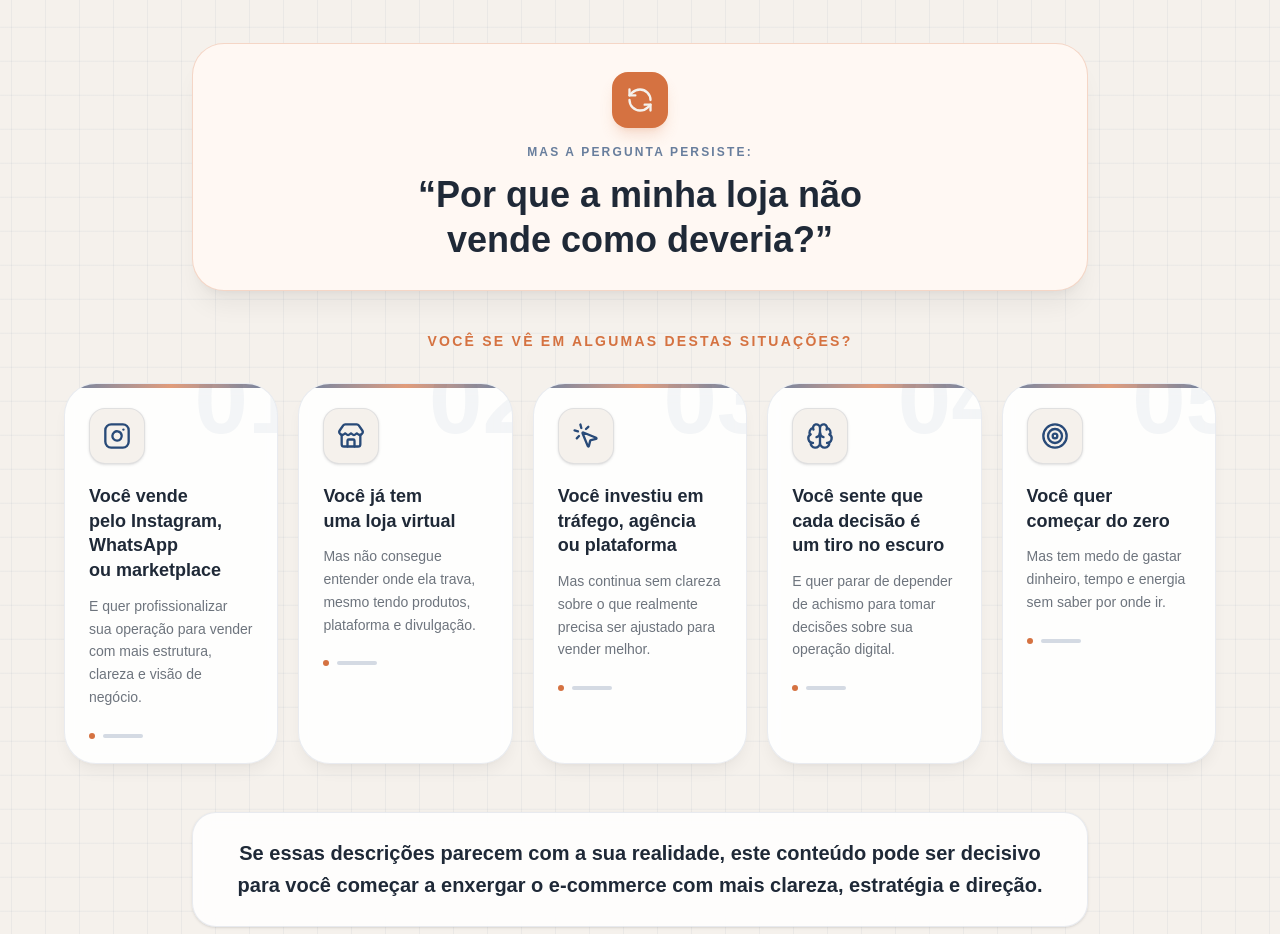
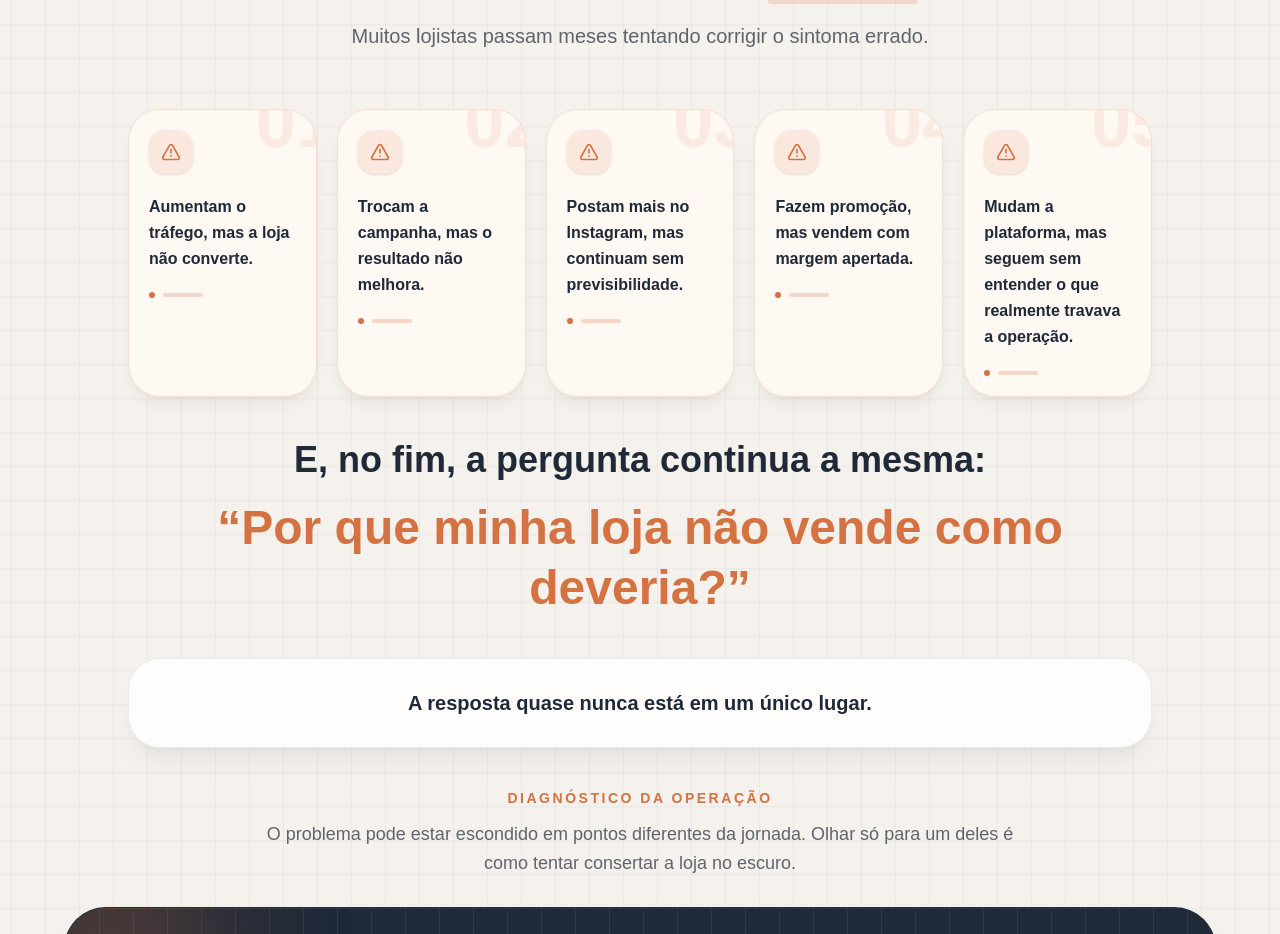
Before and after one commit to andrebastelli/bastelli-pagina-de-vendas-com-vsl, a React (Vite) app: page / in a window 1280 px wide. Shown: the part 1866-2800 px from the top of the page. Built offline with nearby package versions, Linux system fonts and the light colour scheme; no server answers; a web font is replaced by a local one.

Commit message:
feat: revamp BlocoOproblemareal component with new insights and layout changes

```diff
--- a/src/components/BlocoOproblemareal.tsx
+++ b/src/components/BlocoOproblemareal.tsx
@@ -13,52 +13,44 @@ import {
 export function BlocoOproblemareal() {
   const travas = [
     {
-      icon: BadgePercent,
-      title: 'Oferta e precificação',
-      description:
-        'Quando a oferta não comunica valor ou o preço parece desconectado da percepção do cliente, a venda trava.',
+      icon: PackageCheck,
+      title: 'Pode estar no cadastro dos produtos.',
     },
     {
-      icon: PackageCheck,
-      title: 'Produtos, fotos e descrições',
-      description:
-        'Cadastro fraco, fotos ruins e descrições incompletas reduzem confiança e dificultam a decisão de compra.',
+      icon: BadgePercent,
+      title: 'Na oferta.',
+    },
+    {
+      icon: MonitorSmartphone,
+      title: 'Nas fotos.',
     },
     {
       icon: Truck,
-      title: 'Frete e logística',
-      description:
-        'Prazos, custos e regras confusas podem fazer o cliente abandonar o carrinho antes de finalizar.',
+      title: 'No frete.',
     },
     {
       icon: MonitorSmartphone,
-      title: 'Experiência de compra',
-      description:
-        'Uma jornada confusa, lenta ou pouco intuitiva impede o cliente de avançar até o checkout.',
+      title: 'Na experiência mobile.',
+    },
+    {
+      icon: Headphones,
+      title: 'No atendimento.',
+    },
+    {
+      icon: Settings2,
+      title: 'No estoque.',
+    },
+    {
+      icon: CalendarDays,
+      title: 'Na falta de calendário comercial.',
     },
     {
       icon: BarChart3,
-      title: 'Dados e acompanhamento',
-      description:
-        'Sem acompanhar números, o lojista decide no escuro e não sabe onde realmente precisa mexer.',
+      title: 'Na ausência de metas claras.',
     },
     {
-      icon: CalendarDays,
-      title: 'Calendário e ações de venda',
-      description:
-        'Sem planejamento comercial, campanhas e oportunidades passam sem força, sem ritmo e sem consistência.',
-    },
-    {
-      icon: Headphones,
-      title: 'Atendimento',
-      description:
-        'Respostas lentas, falta de clareza e ausência de processo podem fazer uma venda escapar.',
-    },
-    {
-      icon: Settings2,
-      title: 'Rotina de operação',
-      description:
-        'Sem processo, a operação vira improviso: retrabalho, atrasos, perda de controle e decisões reativas.',
+      icon: BarChart3,
+      title: 'Ou na dificuldade de analisar os dados certos.',
     },
   ]
 
@@ -76,68 +68,151 @@ export function BlocoOproblemareal() {
           </span>
 
           <h2 className="mt-5 text-3xl font-black leading-tight text-[#1F2937] text-balance sm:text-4xl lg:text-6xl">
-            O problema quase nunca está em{' '}
+            Você tenta resolver uma parte, mas o problema pode estar em{' '}
             <span className="relative inline-block text-[#D57241]">
-              um único lugar
+              outra
               <span className="absolute -bottom-1 left-0 h-2 w-full rounded-full bg-[#D57241]/20" />
             </span>
             .
           </h2>
 
           <p className="mx-auto mt-5 max-w-3xl text-base font-medium leading-relaxed text-[#1F2937]/70 text-pretty sm:text-lg lg:text-xl">
-            Muitas lojas travam em pontos diferentes. E quando você não enxerga
-            esses gargalos, qualquer decisão vira achismo e desperdício.
+            Muitos lojistas passam meses tentando corrigir o sintoma errado.
           </p>
         </div>
 
-        {/* Frase de impacto */}
-        <div className="mx-auto mb-10 max-w-5xl overflow-hidden rounded-[2rem] border border-[#D57241]/20 bg-[#FFF8F3] p-5 text-center shadow-xl shadow-black/5 sm:p-7">
+        {/* Sintomas */}
+<div className="mx-auto mb-10 grid max-w-5xl gap-5 sm:grid-cols-2 lg:grid-cols-5">
+  {[
+    'Aumentam o tráfego, mas a loja não converte.',
+    'Trocam a campanha, mas o resultado não melhora.',
+    'Postam mais no Instagram, mas continuam sem previsibilidade.',
+    'Fazem promoção, mas vendem com margem apertada.',
+    'Mudam a plataforma, mas seguem sem entender o que realmente travava a operação.',
+  ].map((item, index) => (
+    <div
+      key={index}
+      className="group relative overflow-hidden rounded-[2rem] border border-[#D57241]/20 bg-[#FFF8F3] p-5 text-left shadow-lg shadow-black/5 transition-all duration-300 hover:-translate-y-2 hover:border-[#D57241]/40 hover:bg-white hover:shadow-2xl"
+    >
+      <div className="absolute -right-5 -top-6 text-7xl font-black leading-none text-[#D57241]/10 transition-all duration-300 group-hover:scale-110 group-hover:text-[#D57241]/15">
+        {String(index + 1).padStart(2, '0')}
+      </div>
+
+      <div className="relative mb-5 flex h-11 w-11 items-center justify-center rounded-2xl bg-[#D57241]/12 text-[#D57241] shadow-sm transition-all duration-300 group-hover:scale-110 group-hover:bg-[#D57241] group-hover:text-[#F5F1EC]">
+        <AlertTriangle className="h-5 w-5" />
+      </div>
+
+      <p className="relative text-sm font-black leading-relaxed text-[#1F2937] sm:text-base">
+        {item}
+      </p>
+
+      <div className="relative mt-5 flex items-center gap-2">
+        <span className="h-1.5 w-1.5 rounded-full bg-[#D57241]" />
+        <span className="h-1 w-10 rounded-full bg-[#D57241]/25 transition-all duration-300 group-hover:w-16 group-hover:bg-[#D57241]/60" />
+      </div>
+    </div>
+  ))}
+</div>
+
+        {/* Pergunta central */}
+        <div className="mx-auto mb-10 max-w-4xl text-center">
+          <p className="text-xl font-black leading-tight text-[#1F2937] sm:text-2xl lg:text-4xl">
+            E, no fim, a pergunta continua a mesma:
+          </p>
+
+          <p className="mt-4 text-2xl font-black leading-tight text-[#D57241] sm:text-3xl lg:text-5xl">
+            “Por que minha loja não vende como deveria?”
+          </p>
+        </div>
+
+        {/* Resposta */}
+        <div className="mx-auto mb-10 max-w-5xl overflow-hidden rounded-[2rem] border border-[#284A78]/10 bg-white/85 p-5 text-center shadow-xl shadow-black/5 backdrop-blur-sm sm:p-7">
           <p className="text-base font-bold leading-relaxed text-[#1F2937] sm:text-lg lg:text-xl">
-            Cada campanha parece mais um tiro. Cada investimento vira dor de
-            cabeça. Falta estrutura, processo, análise e estratégia — e essa
-            falta custa caro.
+            A resposta quase nunca está em um único lugar.
           </p>
         </div>
 
         {/* Cards */}
-        <div className="mx-auto grid max-w-6xl gap-5 sm:grid-cols-2 lg:grid-cols-4">
-          {travas.map((item, index) => (
-            <div
-              key={index}
-              className="group relative overflow-hidden rounded-[2rem] border border-[#284A78]/10 bg-white/90 p-6 shadow-lg shadow-black/5 backdrop-blur-sm transition-all duration-300 hover:-translate-y-2 hover:border-[#D57241]/30 hover:shadow-2xl hover:shadow-[#284A78]/10"
-            >
-              <div className="absolute inset-x-0 top-0 h-1 bg-gradient-to-r from-[#284A78] via-[#D57241] to-[#284A78] opacity-70 transition-opacity duration-300 group-hover:opacity-100" />
+<div className="mx-auto max-w-6xl">
+  <div className="mb-7 text-center">
+    <p className="text-sm font-black uppercase tracking-[0.18em] text-[#D57241]">
+      Diagnóstico da operação
+    </p>
 
-              <div className="absolute -right-6 -top-8 text-8xl font-black leading-none text-[#284A78]/5 transition-all duration-300 group-hover:scale-110 group-hover:text-[#D57241]/10">
-                0{index + 1}
-              </div>
+    <p className="mx-auto mt-3 max-w-3xl text-base font-medium leading-relaxed text-[#1F2937]/70 sm:text-lg">
+      O problema pode estar escondido em pontos diferentes da jornada. Olhar só
+      para um deles é como tentar consertar a loja no escuro.
+    </p>
+  </div>
 
-              <div className="relative mb-5 flex h-14 w-14 items-center justify-center rounded-2xl border border-[#284A78]/10 bg-[#F5F1EC] text-[#284A78] shadow-sm transition-all duration-300 group-hover:scale-110 group-hover:bg-[#284A78] group-hover:text-[#F5F1EC] group-hover:shadow-lg">
-                <item.icon className="h-7 w-7" />
-              </div>
+  <div className="relative overflow-hidden rounded-[2.6rem] border border-[#284A78]/10 bg-[#1F2937] p-4 shadow-2xl shadow-black/10 sm:p-6 lg:p-7">
+    {/* Fundo decorativo */}
+    <div className="pointer-events-none absolute inset-0 opacity-[0.08]">
+      <div className="absolute inset-0 bg-[linear-gradient(to_right,#F5F1EC_1px,transparent_1px),linear-gradient(to_bottom,#F5F1EC_1px,transparent_1px)] bg-[size:34px_34px]" />
+    </div>
 
-              <h3 className="relative text-lg font-black leading-snug text-[#1F2937] text-balance sm:text-xl">
-                {item.title}
-              </h3>
+    <div className="pointer-events-none absolute -left-20 -top-20 h-60 w-60 rounded-full bg-[#D57241]/25 blur-3xl" />
+    <div className="pointer-events-none absolute -bottom-24 -right-24 h-72 w-72 rounded-full bg-[#284A78]/35 blur-3xl" />
 
-              <p className="relative mt-3 text-sm font-medium leading-relaxed text-[#1F2937]/65">
-                {item.description}
-              </p>
+    {/* Barra superior */}
+    <div className="relative mb-6 flex flex-col gap-4 rounded-[1.8rem] border border-white/10 bg-white/[0.06] p-4 backdrop-blur-sm sm:flex-row sm:items-center sm:justify-between">
+      <div>
+        <p className="text-xs font-black uppercase tracking-[0.2em] text-[#F5F1EC]/50">
+          Análise em andamento
+        </p>
 
-              <div className="relative mt-6 flex items-center gap-2">
-                <span className="h-1.5 w-1.5 rounded-full bg-[#D57241]" />
-                <span className="h-1 w-10 rounded-full bg-[#284A78]/20 transition-all duration-300 group-hover:w-20 group-hover:bg-[#D57241]/60" />
-              </div>
+        <h3 className="mt-1 text-xl font-black text-[#F5F1EC] sm:text-2xl">
+          Onde sua loja pode estar travando?
+        </h3>
+      </div>
+
+      <div className="inline-flex items-center gap-2 rounded-full border border-[#D57241]/30 bg-[#D57241]/15 px-4 py-2 text-sm font-bold text-[#F5F1EC]">
+        <span className="h-2 w-2 rounded-full bg-[#D57241]" />
+        10 pontos críticos
+      </div>
+    </div>
+
+    <div className="relative grid gap-4 sm:grid-cols-2 lg:grid-cols-5">
+      {travas.map((item, index) => (
+        <div
+          key={index}
+          className="group relative min-h-[190px] overflow-hidden rounded-[1.8rem] border border-white/10 bg-white/[0.08] p-5 backdrop-blur-sm transition-all duration-300 hover:-translate-y-1 hover:border-[#D57241]/50 hover:bg-white/[0.13]"
+        >
+          <div className="absolute inset-x-0 top-0 h-1 bg-gradient-to-r from-[#D57241] via-[#F5F1EC]/40 to-[#284A78] opacity-70 transition-opacity duration-300 group-hover:opacity-100" />
+
+          <div className="absolute -right-4 -top-5 text-7xl font-black leading-none text-white/[0.04] transition-all duration-300 group-hover:scale-110 group-hover:text-[#D57241]/15">
+            {String(index + 1).padStart(2, '0')}
+          </div>
+
+          <div className="relative mb-5 flex h-12 w-12 items-center justify-center rounded-2xl border border-white/10 bg-[#F5F1EC] text-[#284A78] shadow-lg shadow-black/10 transition-all duration-300 group-hover:scale-110 group-hover:bg-[#D57241] group-hover:text-[#F5F1EC]">
+            <item.icon className="h-6 w-6" />
+          </div>
+
+          <h3 className="relative text-base font-black leading-snug text-[#F5F1EC] text-balance sm:text-lg">
+            {item.title}
+          </h3>
+
+          <div className="absolute bottom-5 left-5 right-5">
+            <div className="flex items-center gap-2">
+              <span className="h-1.5 w-1.5 rounded-full bg-[#D57241]" />
+              <span className="h-1 w-10 rounded-full bg-[#F5F1EC]/20 transition-all duration-300 group-hover:w-20 group-hover:bg-[#D57241]/70" />
             </div>
-          ))}
+          </div>
         </div>
+      ))}
+    </div>
+  </div>
+</div>
 
         {/* Fechamento */}
         <div className="mx-auto mt-10 max-w-4xl rounded-3xl border border-[#284A78]/10 bg-white/85 px-5 py-5 text-center shadow-sm backdrop-blur-sm sm:mt-12 sm:px-8 sm:py-7">
           <p className="text-base font-bold leading-relaxed text-[#1F2937] sm:text-lg lg:text-xl">
-            Quando você não enxerga os gargalos da operação, acaba tentando
-            resolver tudo no improviso. O primeiro passo é entender onde sua
-            loja realmente trava.
+            Quando você não entende a operação como um todo, qualquer decisão
+            vira tentativa.
+          </p>
+
+          <p className="mt-3 text-base font-black leading-relaxed text-[#D57241] sm:text-lg lg:text-xl">
+            E tentativa, no e-commerce, custa tempo, dinheiro e energia.
           </p>
         </div>
       </div>
--- a/src/pages/VendasPage.tsx
+++ b/src/pages/VendasPage.tsx
@@ -19,9 +19,10 @@ export function VendasPage() {
   <div className="min-h-screen bg-grid">
     <main>
       <Hero />
+      <BlocoOproblemareal />
       <Blocodeidentificacao />
       <BlocoQuebradecrenca />
-      <BlocoOproblemareal />
+
       <BlocoApresentacaodasolucao />
       <RodadoEcommerce />
       <Aprendizado />
```
